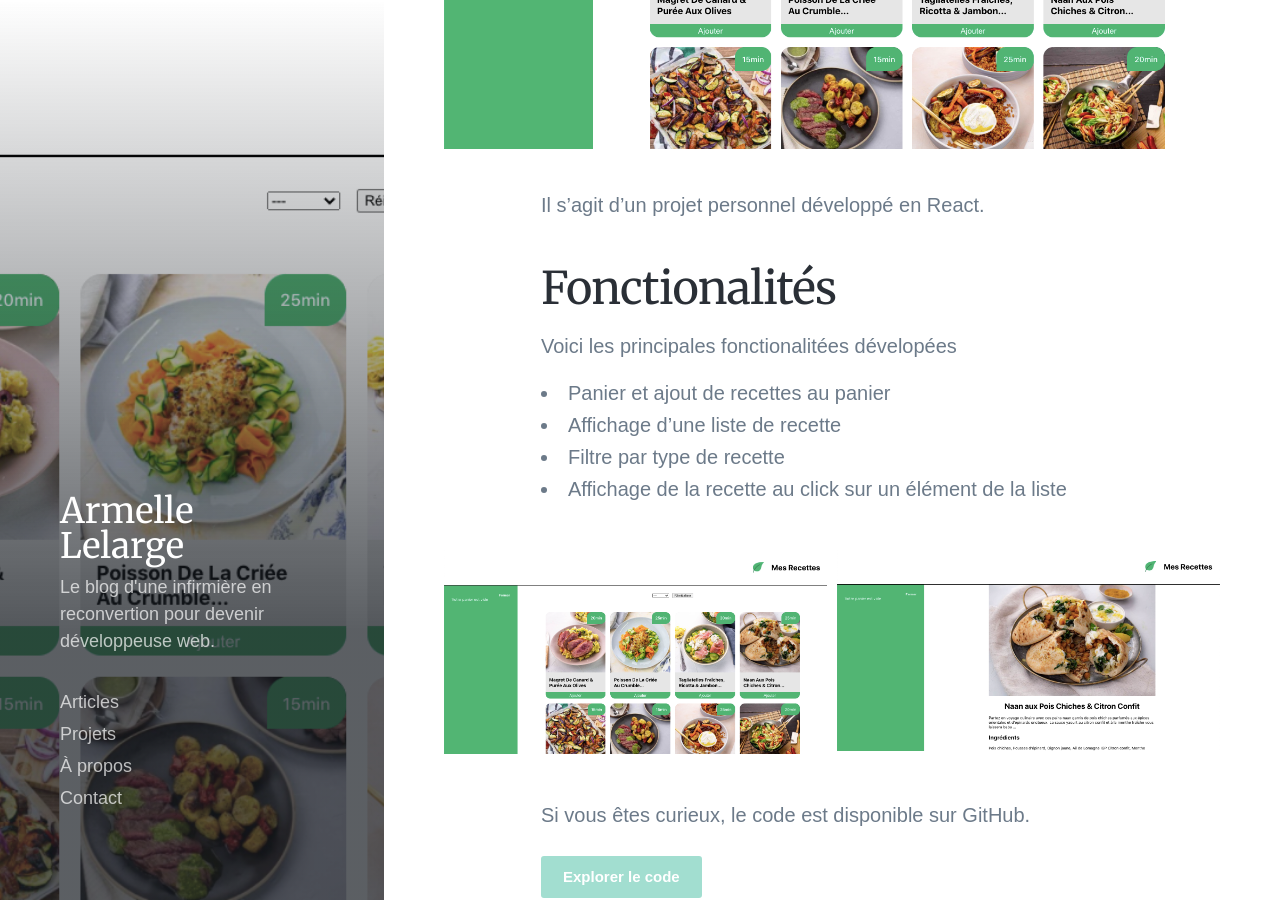
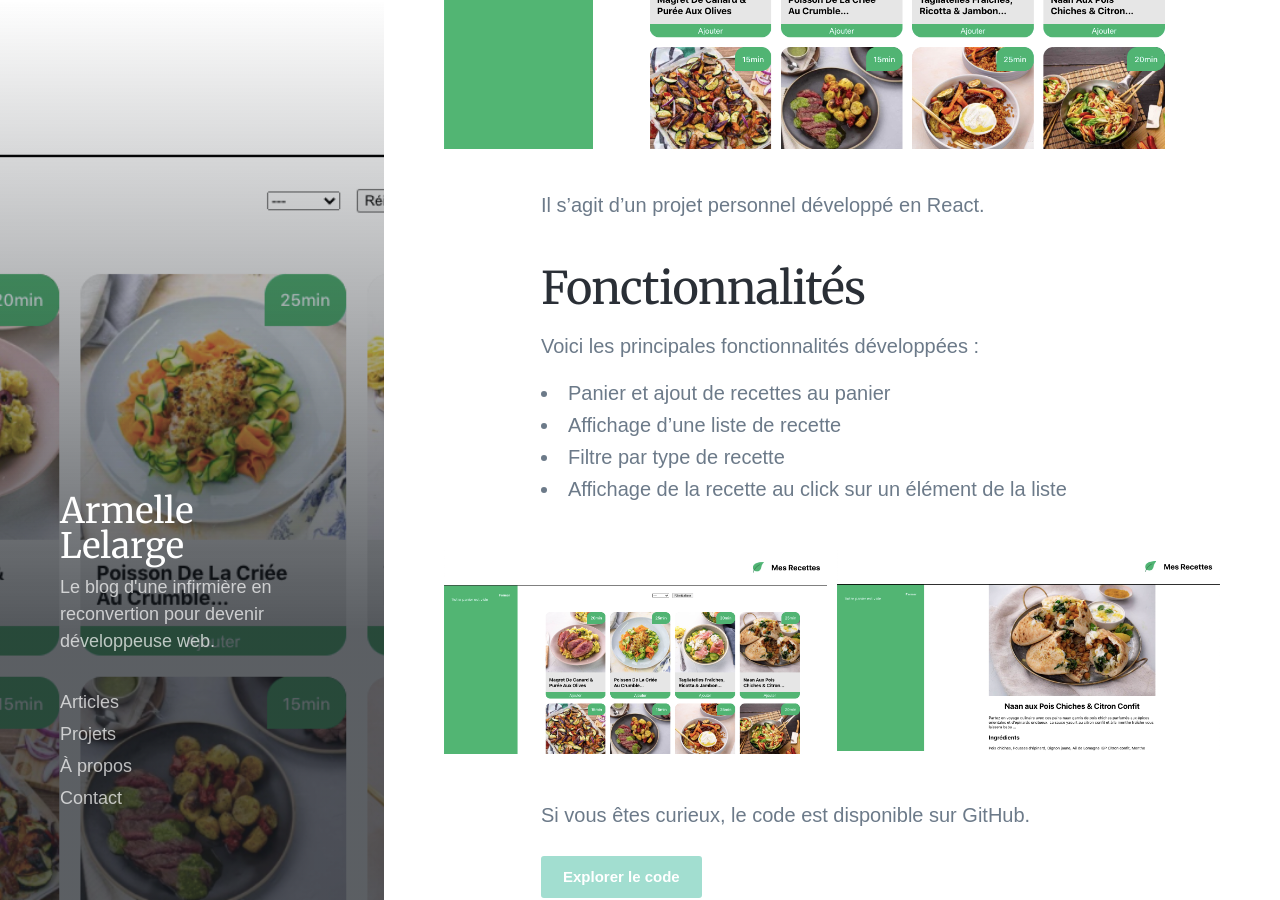
Before and after one commit to alelarge/alelarge.github.io, a Jekyll site: the page built from _projects/2021-06-28-recettes-project.md, in a window 1280 px wide and 900 px high, scrolled down 446 px. Built offline with Jekyll 4.4.1, drawn with Linux system fonts in a browser that asks for light colours; nearby versions of some CDN libraries; some web fonts are replaced.

Commit message:
fix typo

```diff
--- a/_projects/2021-06-28-recettes-project.md
+++ b/_projects/2021-06-28-recettes-project.md
@@ -1,17 +1,17 @@
 ---
-title: 'Recettes de cuisine'
-subtitle: 'React'
+title: "Recettes de cuisine"
+subtitle: "React"
 date: 2021-06-28 00:00:00
-featured_image: '/images/projects/2021-06-28-recettes-project/mes-recettes-home-page.png'
+featured_image: "/images/projects/2021-06-28-recettes-project/mes-recettes-home-page.png"
 ---
 
 ![](/images/projects/2021-06-28-recettes-project/mes-recettes-home-page.png)
 
 Il s'agit d'un projet personnel développé en React.
 
-## Fonctionalités
+## Fonctionnalités
 
-Voici les principales fonctionalitées dévelopées
+Voici les principales fonctionnalités développées :
 
 - Panier et ajout de recettes au panier
 - Affichage d'une liste de recette
```
